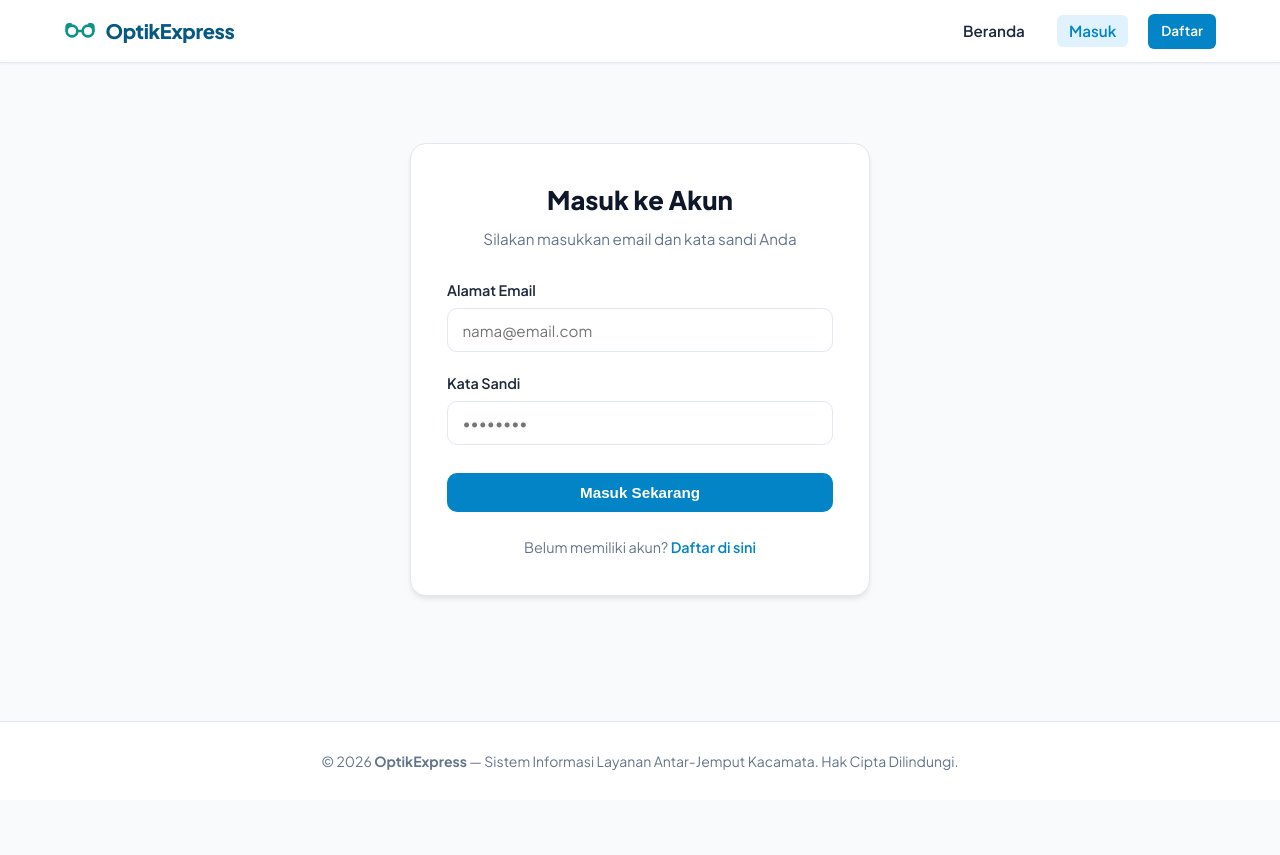
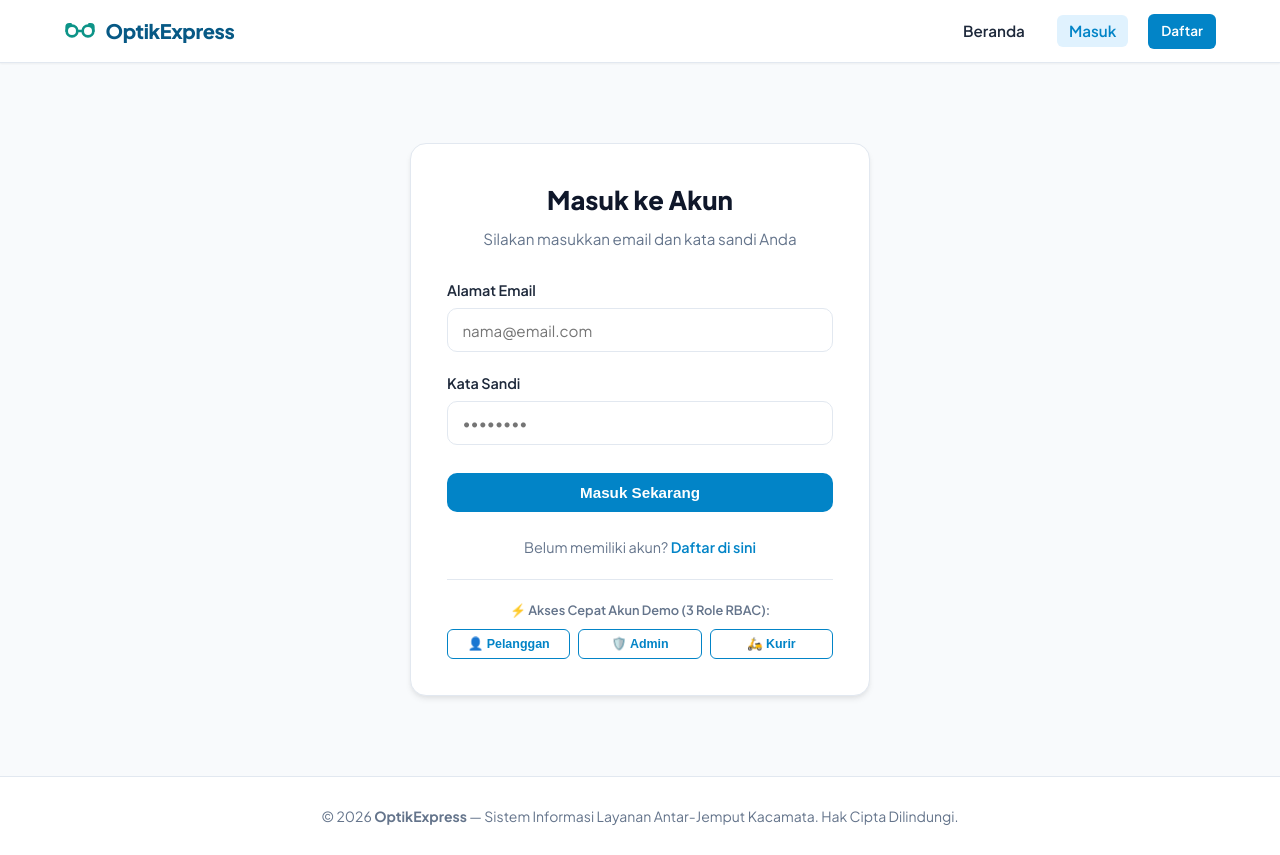
Before and after one commit to akuntugassindar-spec/RPLApp, a React (Create React App) app in the folder frontend/: page /login in a window 1280 px wide. Before the commit the page ends 800 px from the top, so only its background shows below. Built offline with nearby package versions, Linux system fonts and the light colour scheme; no server answers.

Commit message:
feat(auth): add 3-role demo quick fill buttons (pelanggan, admin, kurir) on login page

```diff
--- a/frontend/src/pages/Login.js
+++ b/frontend/src/pages/Login.js
@@ -128,6 +128,39 @@ const Login = () => {
             Daftar di sini
           </Link>
         </div>
+
+        {/* Akses Cepat Akun Demo (3 Role RBAC) */}
+        <div style={{ marginTop: '1.25rem', paddingTop: '1.25rem', borderTop: '1px solid #e2e8f0' }}>
+          <p style={{ fontSize: '0.8rem', color: 'var(--text-muted)', marginBottom: '0.5rem', textAlign: 'center', fontWeight: 600 }}>
+            ⚡ Akses Cepat Akun Demo (3 Role RBAC):
+          </p>
+          <div style={{ display: 'grid', gridTemplateColumns: 'repeat(3, 1fr)', gap: '0.5rem' }}>
+            <button
+              type="button"
+              className="btn btn-outline btn-sm"
+              style={{ fontSize: '0.78rem', padding: '0.4rem 0.2rem' }}
+              onClick={() => setFormData({ email: 'pelanggan@gmail.com', password: 'password123' })}
+            >
+              👤 Pelanggan
+            </button>
+            <button
+              type="button"
+              className="btn btn-outline btn-sm"
+              style={{ fontSize: '0.78rem', padding: '0.4rem 0.2rem' }}
+              onClick={() => setFormData({ email: 'admin@optik.com', password: 'admin123' })}
+            >
+              🛡️ Admin
+            </button>
+            <button
+              type="button"
+              className="btn btn-outline btn-sm"
+              style={{ fontSize: '0.78rem', padding: '0.4rem 0.2rem', borderColor: '#0284c7', color: '#0284c7', fontWeight: 600 }}
+              onClick={() => setFormData({ email: 'kurir@gmail.com', password: 'kurir123' })}
+            >
+              🛵 Kurir
+            </button>
+          </div>
+        </div>
       </div>
     </div>
   );
```
